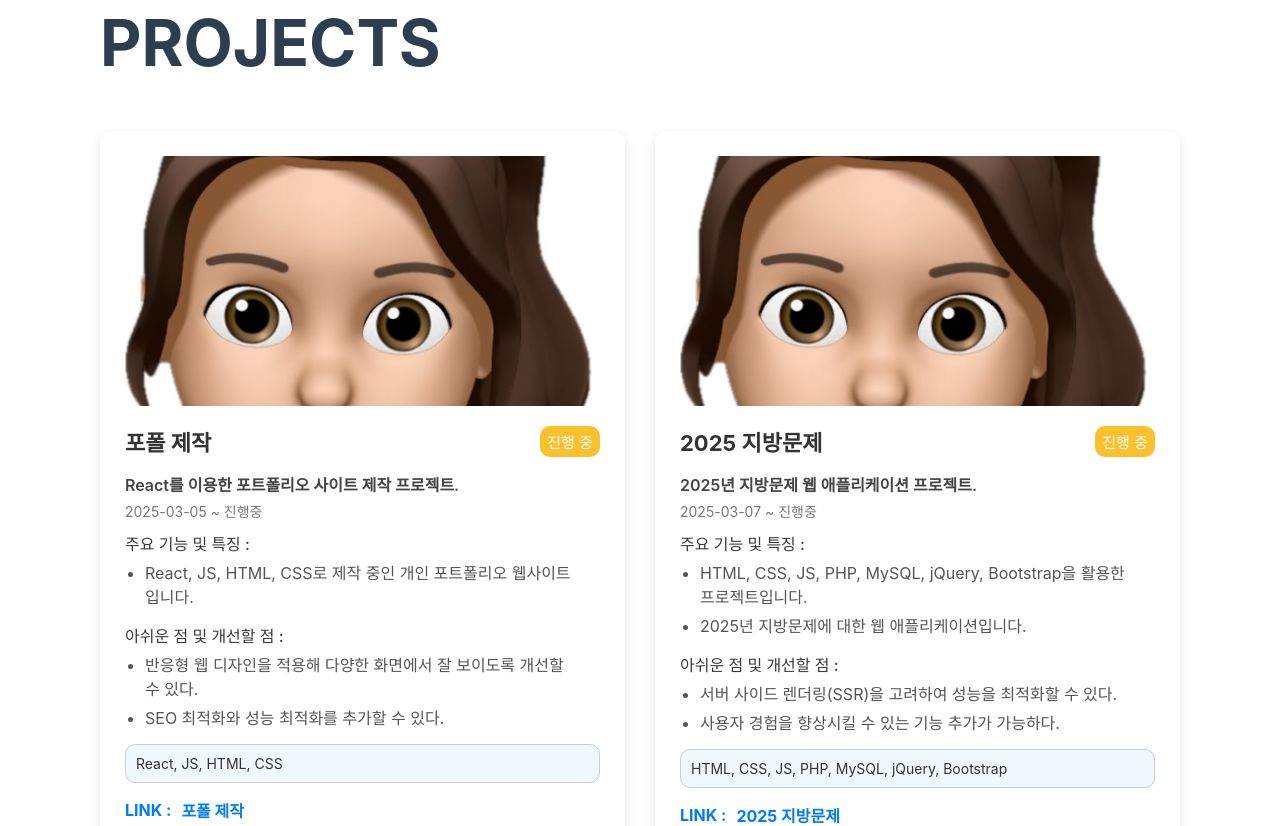
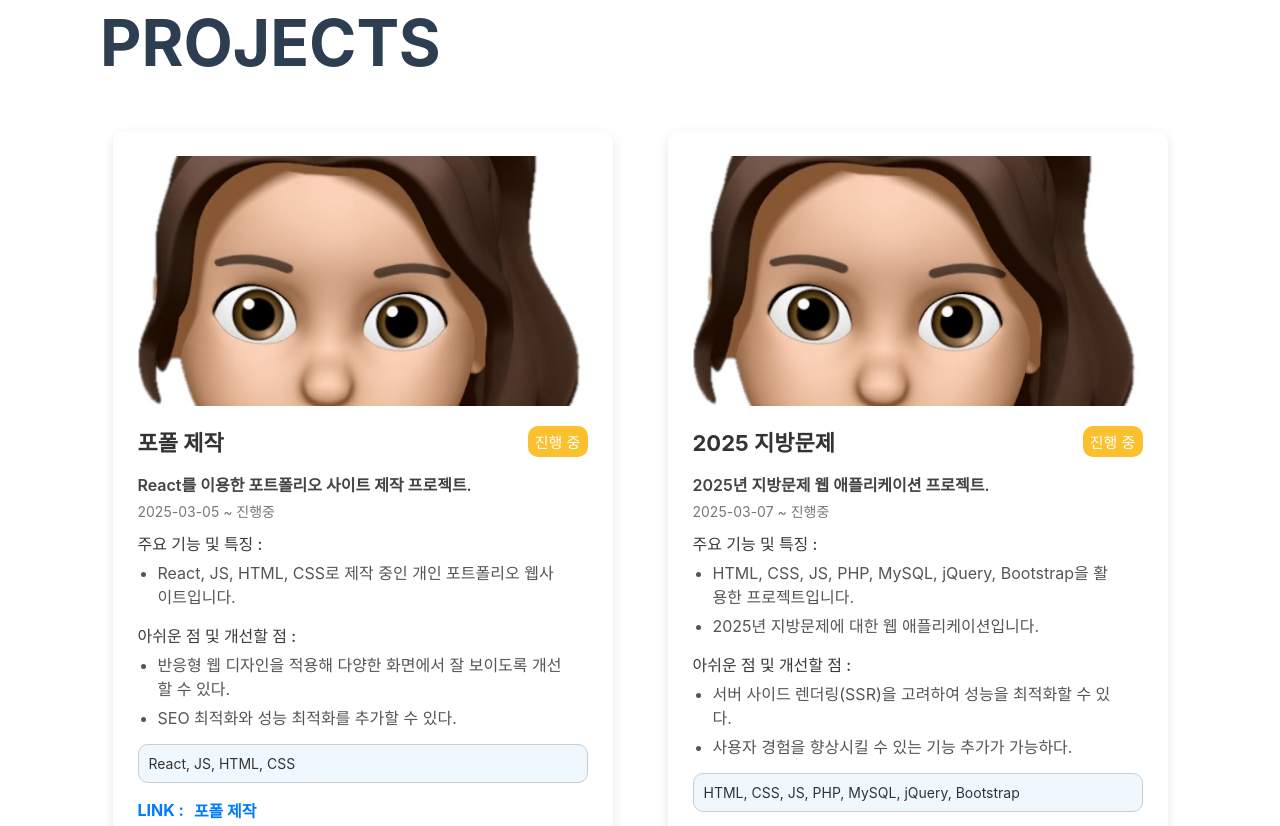
Before and after one commit to doeun07/portfolio, a React (Create React App) app: page / in a window 1280 px wide. Shown: the part 1320-2146 px from the top of the page. Built offline with nearby package versions, Linux system fonts and the light colour scheme.

Commit message:
프로젝트 영역 스타일 수정

```diff
--- a/src/styles/project.css
+++ b/src/styles/project.css
@@ -2,7 +2,7 @@
   display: flex;
   flex-wrap: wrap;
   justify-content: space-around;
-  max-width: 1200px;
+  max-width: 1100px;
   margin: 0 auto;
   margin-top: 50px;
   gap: 30px;
@@ -10,7 +10,7 @@
 
 .project-card {
   flex: 1 1 calc(33.33% - 20px);
-  max-width: 550px;
+  max-width: 450px;
   background-color: #ffffff;
   border-radius: 12px;
   padding: 25px;
```
